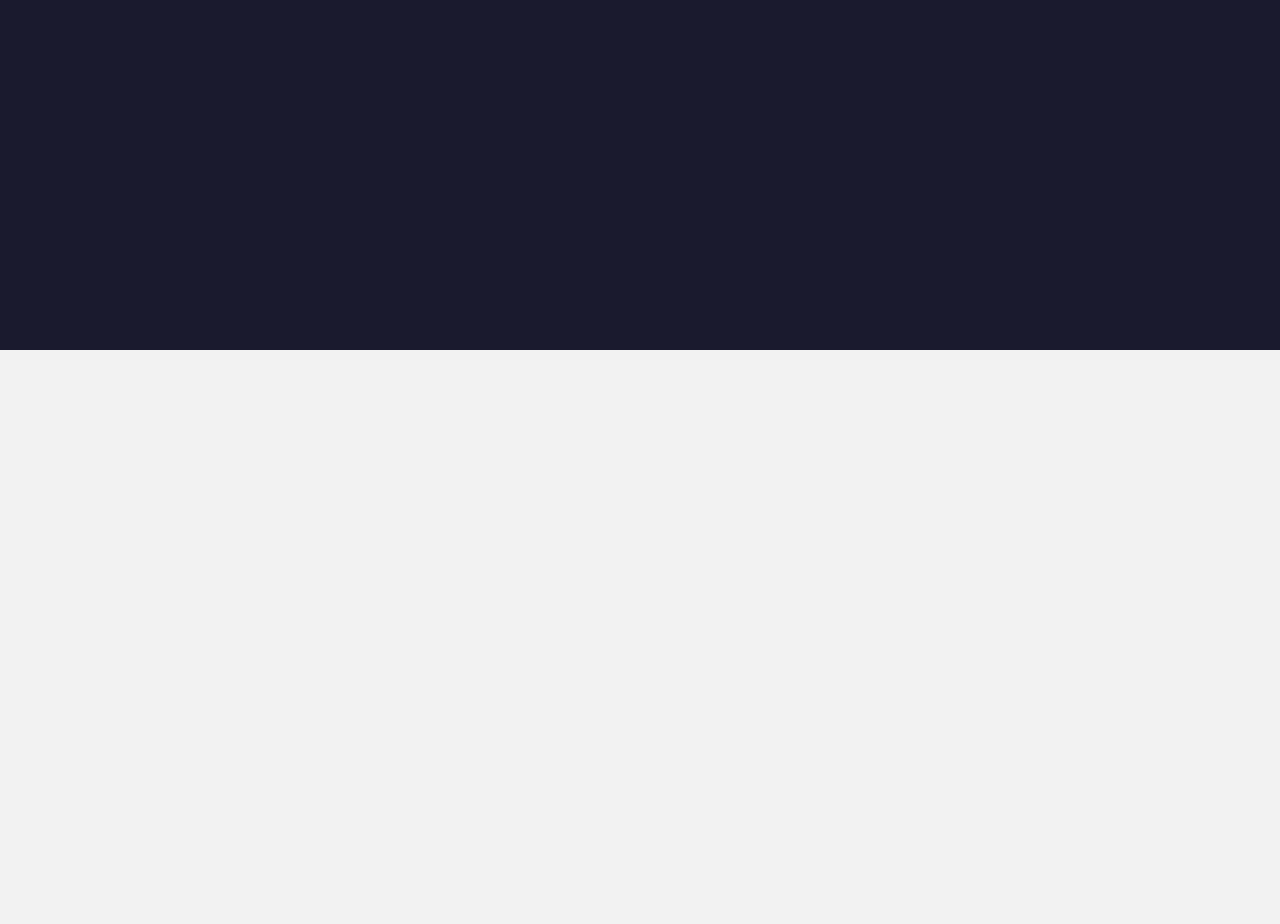
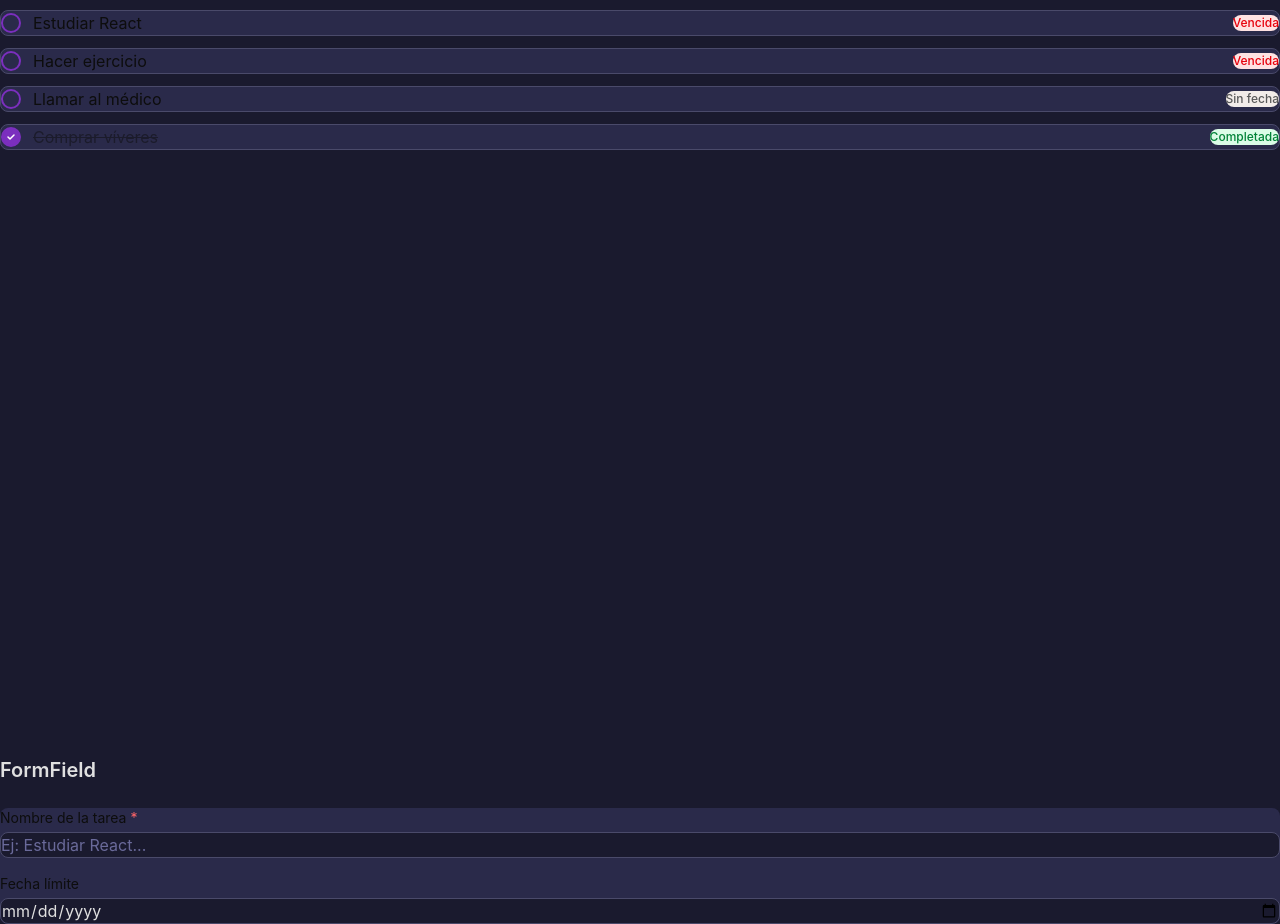
Before and after one commit to JDHernandez935/To-do-list, a React (Vite) app: page / in a window 1280 px wide. Shown: the part 450-1374 px from the top of the page. Before the commit the page ends 800 px from the top, so only its background shows below. Built offline with nearby package versions, Linux system fonts and the light colour scheme; a web font is replaced by a local one.

Commit message:
feat(molecules): se agregan las moleculas Formfield y taskitem

```diff
--- a/src/App.jsx
+++ b/src/App.jsx
@@ -4,10 +4,29 @@ import Text from "./atoms/Text"
 import Toggle from "./molecules/Toggle"
 import SearchBar from "./molecules/SearchBar"
 import IconButton from "./molecules/IconButton"
+import TaskItem from "./molecules/TaskItem"
+import FormField from "./molecules/FormField"
 
 function App() {
   const [darkMode, setDarkMode] = useState(false)
   const [search, setSearch] = useState("")
+
+  const [title, setTitle] = useState("")
+  const [date, setDate] = useState("")
+
+  const [tasks, setTasks] = useState([
+    { id: 1, title: "Entregar proyecto", dueDate: "2024-04-03", completed: false },
+    { id: 2, title: "Estudiar React", dueDate: "2024-04-04", completed: false },
+    { id: 3, title: "Hacer ejercicio", dueDate: "2024-04-10", completed: false },
+    { id: 4, title: "Llamar al médico", dueDate: null, completed: false },
+    { id: 5, title: "Comprar víveres", dueDate: "2024-04-01", completed: true },
+  ])
+
+  const handleToggle = (id) => {
+    setTasks(tasks.map(task =>
+      task.id === id ? { ...task, completed: !task.completed } : task
+    ))
+  }
 
   return (
     <div className="p-8 flex flex-col gap-6 bg-[#1a1a2e] min-h-screen">
@@ -58,7 +77,48 @@ function App() {
           iconClassName="text-white"
           size={24}
         />
+      </div>
 
+      <div className="p-8 flex flex-col gap-3 bg-[#1a1a2e] min-h-screen">
+        <Text variant="h2" className="text-[#e0e0e0] mb-4">Tareas</Text>
+        {tasks.map(task => (
+          <TaskItem
+            key={task.id}
+            task={task}
+            onToggle={handleToggle}
+            className="
+              px-4 py-3 rounded-lg
+              bg-[#2a2a4a] border border-[#4a4a6a]
+            "
+          />
+        ))}
+      </div>
+
+      <Text variant="h2" className="text-[#e0e0e0]">FormField</Text>
+      <div className="flex flex-col gap-4 p-4 rounded-lg bg-[#2a2a4a]">
+        <FormField
+          label="Nombre de la tarea"
+          placeholder="Ej: Estudiar React..."
+          value={title}
+          onChange={(e) => setTitle(e.target.value)}
+          required
+          inputClassName="
+            bg-[#1a1a2e] border-[#4a4a6a]
+            text-[#e0e0e0] placeholder-[#6a6a9a]
+            focus:border-[#7B2FBE]
+          "
+        />
+        <FormField
+          label="Fecha límite"
+          type="date"
+          value={date}
+          onChange={(e) => setDate(e.target.value)}
+          inputClassName="
+            bg-[#1a1a2e] border-[#4a4a6a]
+            text-[#e0e0e0]
+            focus:border-[#7B2FBE]
+          "
+        />
       </div>
     </div>
   )
--- /dev/null
+++ b/src/molecules/FormField.jsx
@@ -0,0 +1,21 @@
+import Text from "../atoms/Text"
+import Input from "../atoms/Input"
+
+function FormField({ label, placeholder, value, onChange, type = "text", className = "", inputClassName = "", required = false }) {
+  return (
+    <div className={`flex flex-col gap-1 ${className}`}>
+      <Text variant="small" className="font-medium">
+        {label} {required && <span className="text-red-400">*</span>}
+      </Text>
+      <Input
+        type={type}
+        value={value}
+        onChange={onChange}
+        placeholder={placeholder}
+        className={`px-4 py-2 rounded-lg border ${inputClassName}`}
+      />
+    </div>
+  )
+}
+
+export default FormField
--- /dev/null
+++ b/src/molecules/TaskItem.jsx
@@ -0,0 +1,58 @@
+import Checkbox from "../atoms/Checkbox"
+import Text from "../atoms/Text"
+import Badge from "../atoms/Badge"
+
+function TaskItem({ task, onToggle, className = "" }) {
+  const getVariant = (dueDate, completed) => {
+    if (completed) return "completed"
+    if (!dueDate) return "default"
+
+    const today = new Date()
+    const due = new Date(dueDate)
+
+    today.setHours(0, 0, 0, 0)
+    due.setHours(0, 0, 0, 0)
+
+    const diff = Math.ceil((due - today) / (1000 * 60 * 60 * 24))
+
+    if (diff < 0) return "overdue"
+    if (diff === 0) return "today"
+    if (diff === 1) return "tomorrow"
+    if (diff <= 3) return "soon"
+    return "default"
+  }
+
+  const getLabel = (variant) => {
+    const labels = {
+      completed: "Completada",
+      overdue: "Vencida",
+      today: "Hoy",
+      tomorrow: "Mañana",
+      soon: "Próximo",
+      default: "Sin fecha",
+    }
+    return labels[variant]
+  }
+
+  const variant = getVariant(task.dueDate, task.completed)
+
+  return (
+    <div className={`flex items-center gap-3 ${className}`}>
+      <Checkbox
+        checked={task.completed}
+        onChange={() => onToggle(task.id)}
+        className="w-5 h-5 rounded-full border-2 border-[#7B2FBE]"
+        checkedClassName="bg-[#7B2FBE] border-[#7B2FBE]"
+      />
+      <Text
+        variant="body"
+        className={`flex-1 ${task.completed ? "line-through opacity-50" : ""}`}
+      >
+        {task.title}
+      </Text>
+      <Badge label={getLabel(variant)} variant={variant} />
+    </div>
+  )
+}
+
+export default TaskItem
```
